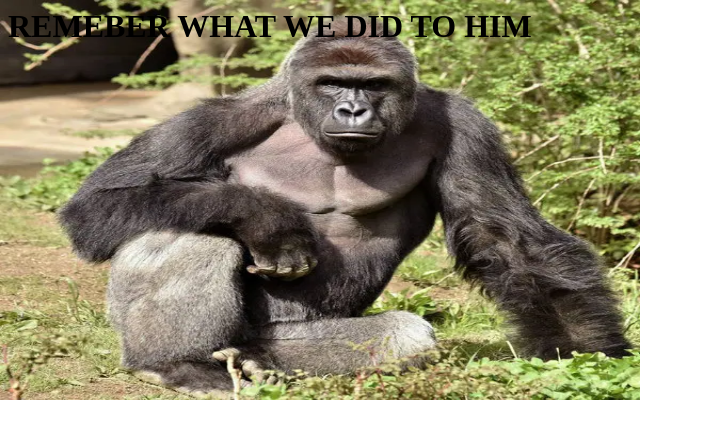
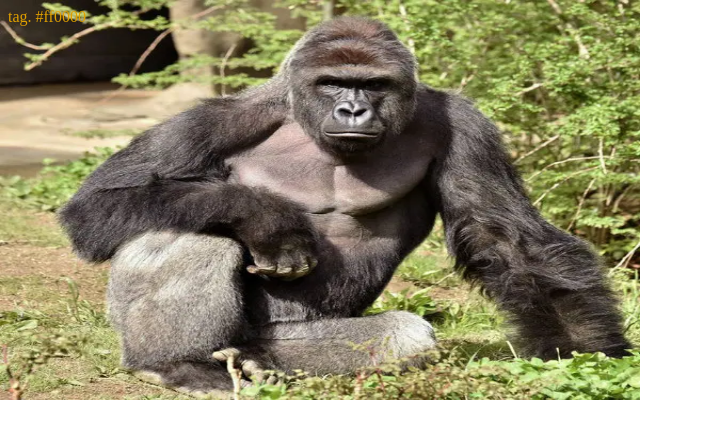
Before and after one commit to FemboyWebOwner/Harambe-Appreciation, a plain HTML site: page index.html in a window 1280 px wide. Shown: the whole page, without its empty margins (0-703 px from the left). Drawn offline with Linux system fonts and the light colour scheme.

Commit message:
Update index.html

```diff
--- a/index.html
+++ b/index.html
@@ -5,7 +5,8 @@
 </head>
 
 <body>
-        <h1>REMEBER WHAT WE DID TO HIM</h1>
+
+        <FONT COLOR="REMEBER WHAT WE DID TO HIM"> tag. #ff0000
 
 
         <style>
```
